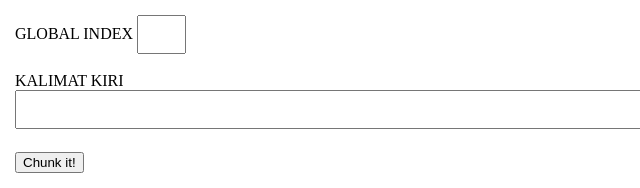
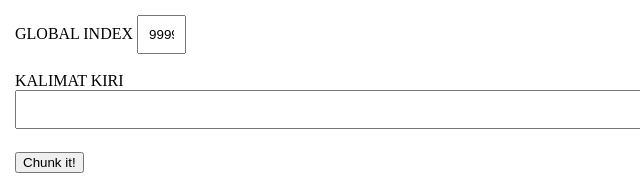
Before and after one commit to riochr17/iSTS-ID-Tools, a plain HTML site: page index.html in a window 1280 px wide. Shown: the top 188 px of the page, 0-640 px from the left. Drawn offline with Linux system fonts and the light colour scheme.

Commit message:
perbaikan minor

```diff
--- a/index.html
+++ b/index.html
@@ -129,7 +129,7 @@
 
     <div style="padding: 15px">
         <!-- index -->
-        <div>GLOBAL INDEX <input type="text" class="input_chunk" name="" id="global_index" style="width: 25px" /></div>
+        <div>GLOBAL INDEX <input type="text" value="9999" class="input_chunk" name="" id="global_index" style="width: 25px" /></div>
         <br/>
 
         <!-- first -->
```
